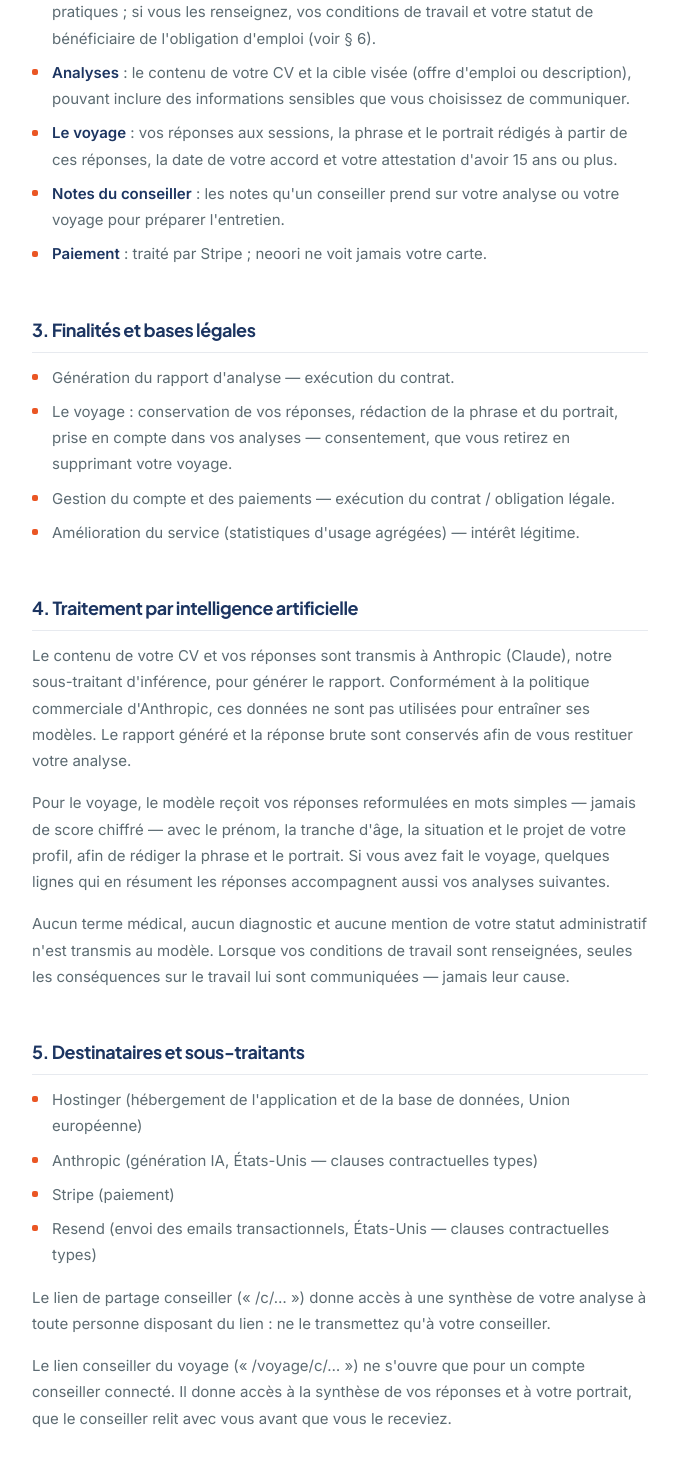
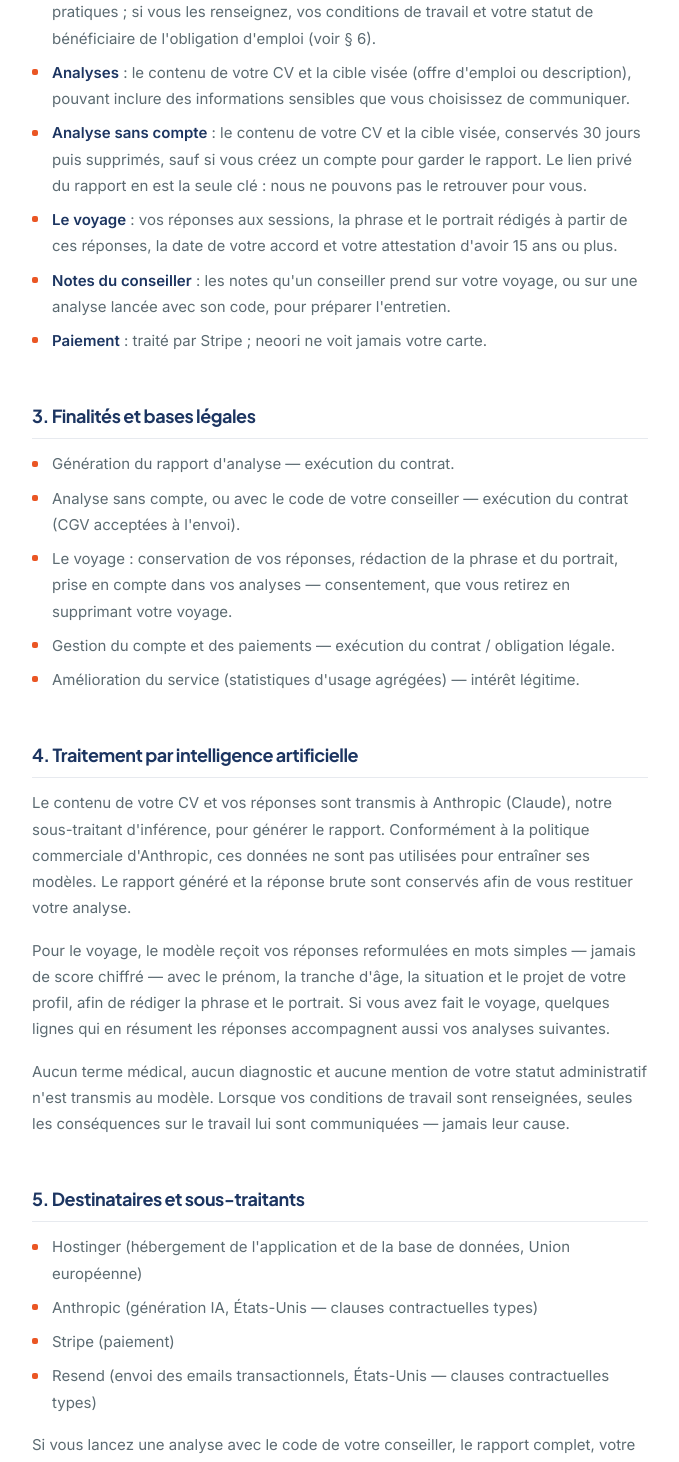
Before and after one commit to Alltoft/Neoori_CV_Analyser, a Next.js app in the folder frontend/: page /confidentialite in a window 1280 px wide. Shown: the part 560-2022 px from the top of the page, without its empty margins (300-979 px from the left). Built offline with nearby package versions, Linux system fonts and the light colour scheme; no server answers.

Commit message:
copy: the four doors on the landing, in the CGV and the privacy policy
Co-Authored-By: Claude Haiku 4.5 <noreply@anthropic.com>

```diff
--- a/frontend/src/app/(legal)/cgv/page.tsx
+++ b/frontend/src/app/(legal)/cgv/page.tsx
@@ -17,8 +17,7 @@ export default function CgvPage() {
       <h2>2. Description du service</h2>
       <p>
         L&apos;offre gratuite comprend les trois premières sections du rapport d&apos;analyse,
-        ainsi qu&apos;un verdict de diagnostic. L&apos;offre payante débloque le rapport complet,
-        ainsi que l&apos;export conseiller. Il compte 9 sections, incluant les points à renforcer,
+        ainsi qu&apos;un verdict de diagnostic. Elle est accessible avec ou sans compte ; sans compte, le rapport n&apos;est accessible que par un lien privé, pendant 30 jours, sauf si l&apos;utilisateur crée un compte pour le conserver. L&apos;offre payante débloque le rapport complet. Il compte 9 sections, incluant les points à renforcer,
         les préconisations terrain, un exemple de réécriture, la synthèse, les pistes
         d&apos;évolution et une proposition de CV retravaillé. Le rapport est généré par
         intelligence artificielle à partir des informations fournies par l&apos;utilisateur ; il
@@ -48,12 +47,20 @@ export default function CgvPage() {
         recueilli par une case à cocher au moment de l&apos;achat.
       </p>
 
-      <h2>6. Bénéficiaires accompagnés (code conseiller)</h2>
+      <h2>6. Codes conseiller et codes promotionnels</h2>
       <p>
         Les bénéficiaires d&apos;un accompagnement Cap Emploi, France Travail, Mission Locale ou CEP
-        peuvent obtenir le rapport complet gratuitement, et accéder aux sessions 1 à 5 du voyage,
-        au moyen d&apos;un code fourni par leur conseiller. Ce code est strictement personnel à la
-        structure qui le délivre.
+        peuvent, au moyen d&apos;un code fourni par leur conseiller, faire réaliser gratuitement une
+        analyse complète et accéder aux sessions 1 à 5 du voyage. Le rapport de cette analyse est
+        transmis au seul conseiller titulaire du code, et non au bénéficiaire ; il est conservé 12 mois
+        dans l&apos;espace de ce conseiller. Ce code est strictement personnel à la structure qui le
+        délivre.
+      </p>
+      <p>
+        neoori peut remettre des codes promotionnels. Un code promotionnel donne accès gratuitement,
+        une fois par compte, au rapport complet d&apos;une analyse ; il nécessite un compte. Il peut
+        être limité en nombre d&apos;utilisations et dans le temps, et neoori peut le désactiver à tout
+        moment.
       </p>
 
       <h2>7. Réclamations et remboursement</h2>
--- a/frontend/src/app/(legal)/confidentialite/page.tsx
+++ b/frontend/src/app/(legal)/confidentialite/page.tsx
@@ -28,13 +28,18 @@ export default function ConfidentialitePage() {
           choisissez de communiquer.
         </li>
         <li>
+          <strong>Analyse sans compte</strong> : le contenu de votre CV et la cible visée, conservés
+          30 jours puis supprimés, sauf si vous créez un compte pour garder le rapport. Le lien privé
+          du rapport en est la seule clé : nous ne pouvons pas le retrouver pour vous.
+        </li>
+        <li>
           <strong>Le voyage</strong> : vos réponses aux sessions, la phrase et le portrait
           rédigés à partir de ces réponses, la date de votre accord et votre attestation
           d&apos;avoir 15 ans ou plus.
         </li>
         <li>
           <strong>Notes du conseiller</strong> : les notes qu&apos;un conseiller prend sur votre
-          analyse ou votre voyage pour préparer l&apos;entretien.
+          voyage, ou sur une analyse lancée avec son code, pour préparer l&apos;entretien.
         </li>
         <li><strong>Paiement</strong> : traité par Stripe ; neoori ne voit jamais votre carte.</li>
       </ul>
@@ -42,6 +47,7 @@ export default function ConfidentialitePage() {
       <h2>3. Finalités et bases légales</h2>
       <ul>
         <li>Génération du rapport d&apos;analyse — exécution du contrat.</li>
+        <li>Analyse sans compte, ou avec le code de votre conseiller — exécution du contrat (CGV acceptées à l&apos;envoi).</li>
         <li>
           Le voyage : conservation de vos réponses, rédaction de la phrase et du portrait, prise
           en compte dans vos analyses — consentement, que vous retirez en supprimant votre voyage.
@@ -77,13 +83,12 @@ export default function ConfidentialitePage() {
         <li>Resend (envoi des emails transactionnels, États-Unis — clauses contractuelles types)</li>
       </ul>
       <p>
-        Le lien de partage conseiller (« /c/… ») donne accès à une synthèse de votre analyse à
-        toute personne disposant du lien : ne le transmettez qu&apos;à votre conseiller.
-      </p>
-      <p>
-        Le lien conseiller du voyage (« /voyage/c/… ») ne s&apos;ouvre que pour un compte
-        conseiller connecté. Il donne accès à la synthèse de vos réponses et à votre portrait,
-        que le conseiller relit avec vous avant que vous le receviez.
+        Si vous lancez une analyse avec le code de votre conseiller, le rapport complet, votre prénom,
+        votre nom, votre CV et la cible visée sont transmis à ce conseiller, dans son espace, et à lui
+        seul ; vous n&apos;en recevez pas de copie. Ce rapport est supprimé 12 mois après sa création,
+        ou plus tôt si le conseiller le supprime. Pour en obtenir une copie ou sa suppression,
+        adressez-vous à votre conseiller ou écrivez-nous. Lorsque vous utilisez son code pour le
+        voyage, le conseiller voit votre prénom, votre email et la date d&apos;utilisation.
       </p>
 
       <h2>6. Profil de base, voyage et conservation</h2>
--- a/frontend/src/app/page.tsx
+++ b/frontend/src/app/page.tsx
@@ -113,7 +113,7 @@ const PERSONAS = [
     img: "/img/persona-conseiller.jpg",
     icon: Users,
     title: "Conseillers",
-    desc: "Vos bénéficiaires arrivent en entretien avec un rapport déjà structuré : leurs forces, leurs fragilités, vos préconisations. Vous travaillez ensemble, à partir d’une même base. Vous gagnez du temps. Eux, de la confiance. Avec votre code conseiller, ils accèdent aussi aux sessions du voyage — et vous relisez leur portrait avec eux avant qu’ils ne le reçoivent.",
+    desc: "Avec votre code, vos bénéficiaires lancent l&rsquo;analyse de leur CV, et le rapport complet arrive dans votre espace conseiller : leurs forces, leurs fragilités, vos préconisations. Vous le reprenez ensemble en entretien, à partir d&rsquo;une même base. Vous gagnez du temps. Eux, de la confiance. Le même code leur ouvre les sessions du voyage — et vous relisez leur portrait avec eux avant qu&rsquo;ils ne le reçoivent.",
     cta: { href: "/inscription-conseiller", label: "Demander un compte conseiller" },
   },
   {
@@ -133,7 +133,7 @@ const TRUST = [
 ]
 
 const FAQ = [
-  { q: "Combien ça coûte ?", a: "Chaque analyse commence gratuitement, sans carte bancaire : les trois premières sections et le verdict de diagnostic. Le rapport complet est à 9 € : neuf sections, dont la proposition de CV retravaillé. La première session du voyage est offerte. Si votre conseiller vous a remis un code, le rapport complet et les sessions 1 à 5 du voyage sont offerts." },
+  { q: "Combien ça coûte ?", a: "Chaque analyse commence gratuitement, sans carte bancaire et sans compte obligatoire : les trois premières sections et le verdict de diagnostic. Le rapport complet est à 9 € : neuf sections, dont la proposition de CV retravaillé. La première session du voyage est offerte. Si votre conseiller vous a remis un code, les sessions 1 à 5 du voyage vous sont offertes, ainsi que votre analyse : son rapport complet est envoyé à votre conseiller, qui le reprend avec vous." },
   { q: "Qu’est-ce que le voyage ?", a: "Six sessions courtes pour poser ce que vous savez déjà de vous : ce qui vous met en mouvement, le cadre où vous travaillez bien, ce que vous ne voulez plus. La première prend 5 minutes et se fait en autonomie ; les cinq suivantes s’ouvrent avec le code de votre conseiller, qui relit votre portrait avec vous avant que vous le receviez. Aucune session n’est obligatoire : vos analyses fonctionnent sans, et ce que vous y répondez les rend plus précises." },
   { q: "Les conseillers peuvent-ils utiliser neoori ?", a: "Vous accompagnez des candidats et vous souhaitez intégrer neoori à vos entretiens ? Contactez-nous. Nous offrons l’accès complet aux 5 premiers candidats, pour que vous puissiez tester l’outil dans vos conditions réelles." },
   { q: "Que deviennent mes données ?", a: "Elles sont hébergées dans l’Union européenne, chiffrées, et ne servent jamais à entraîner des modèles d’IA. Vous pouvez demander leur suppression à tout moment." },
@@ -316,7 +316,7 @@ export default function LandingPage() {
               <span className="font-medium text-navy">Les trois premières sections sont offertes.</span> Rapport complet à 9 €.
             </p>
             <p className="mt-2 text-sm text-muted-foreground">
-              Si vous êtes accompagné par un conseiller, il a peut-être un code qui vous donne accès à tout — gratuitement. Ça vaut la peine de lui demander.
+              Si vous êtes accompagné par un conseiller, il a peut-être un code : votre analyse complète lui est alors envoyée, gratuitement, pour qu&rsquo;il la reprenne avec vous. Ça vaut la peine de lui demander.
             </p>
           </Reveal>
 
@@ -389,7 +389,7 @@ export default function LandingPage() {
                 <p className="mt-2 text-sm leading-relaxed text-muted-foreground">
                   Vous découvrez ce que votre parcours montre déjà face au poste que vous visez. Vous identifiez vos vraies forces — y compris celles que vous n’avez pas pensé à mettre en avant. Vous repartez avec des pistes concrètes pour avancer.
                 </p>
-                <p className="mt-3 text-xs text-muted-foreground">Trois premières sections et verdict de diagnostic inclus, plus la première session du voyage. Aucune carte bancaire demandée.</p>
+                <p className="mt-3 text-xs text-muted-foreground">Trois premières sections et verdict de diagnostic inclus, plus la première session du voyage. Aucune carte bancaire demandée, et pas de compte obligatoire pour l&rsquo;analyse.</p>
                 <Button render={<Link href="/analyse" />} variant="outline" size="lg" className="mt-auto w-full">
                   Je commence maintenant
                 </Button>
@@ -433,7 +433,7 @@ export default function LandingPage() {
                 <h3 className="font-display text-lg font-semibold text-navy">Code conseiller</h3>
                 <p className="mt-2 font-display text-4xl font-extrabold text-navy">Gratuit</p>
                 <p className="mt-1 text-sm text-muted-foreground">
-                  Vous êtes accompagné par un conseiller ? Il a peut-être un code qui vous ouvre le rapport complet et les sessions 1 à 5 du voyage — gratuitement. Ça vaut la peine de lui demander.
+                  Vous êtes accompagné par un conseiller ? Avec son code, votre analyse complète lui est envoyée pour qu&rsquo;il la reprenne avec vous, et les sessions 1 à 5 du voyage vous sont ouvertes — gratuitement. Ça vaut la peine de lui demander.
                 </p>
                 <Button render={<Link href="/analyse" />} variant="outline" size="lg" className="mt-auto w-full">
                   J’ai un code
```
